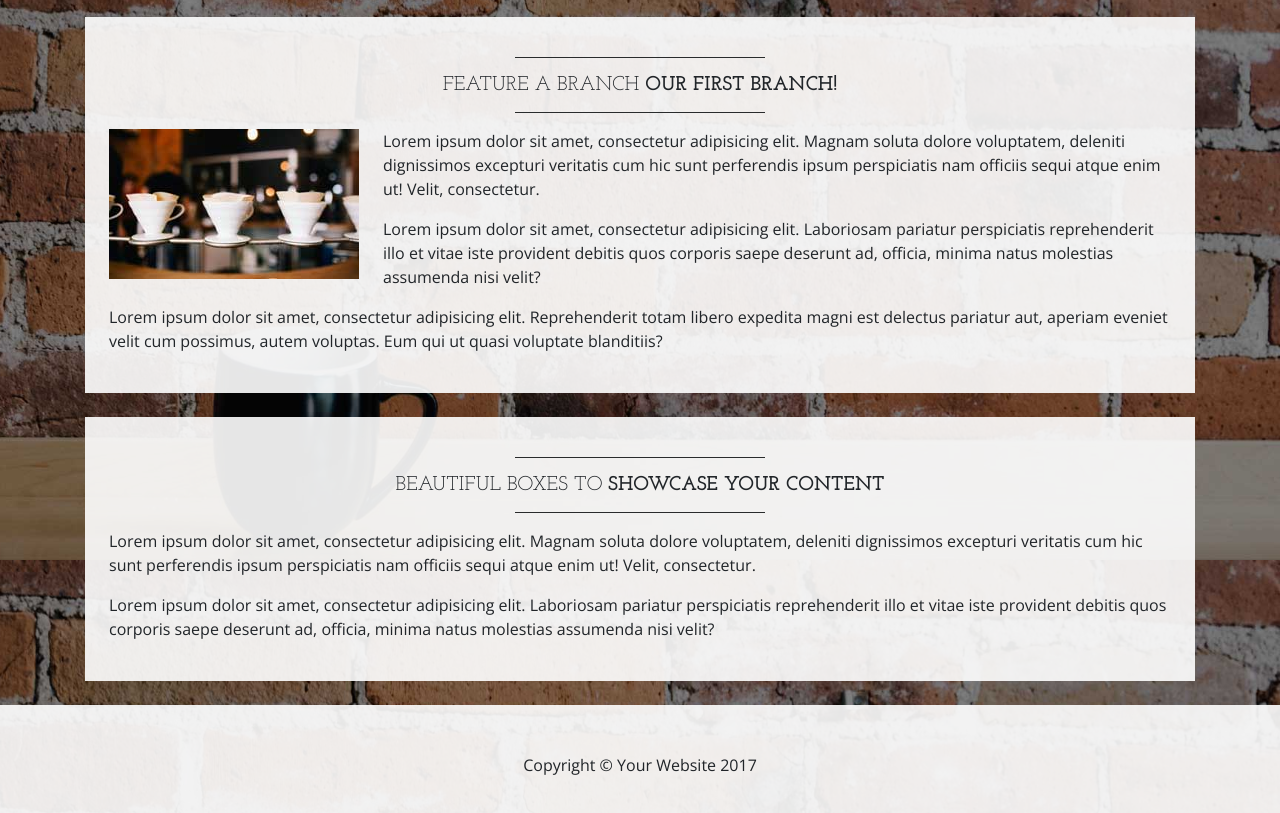
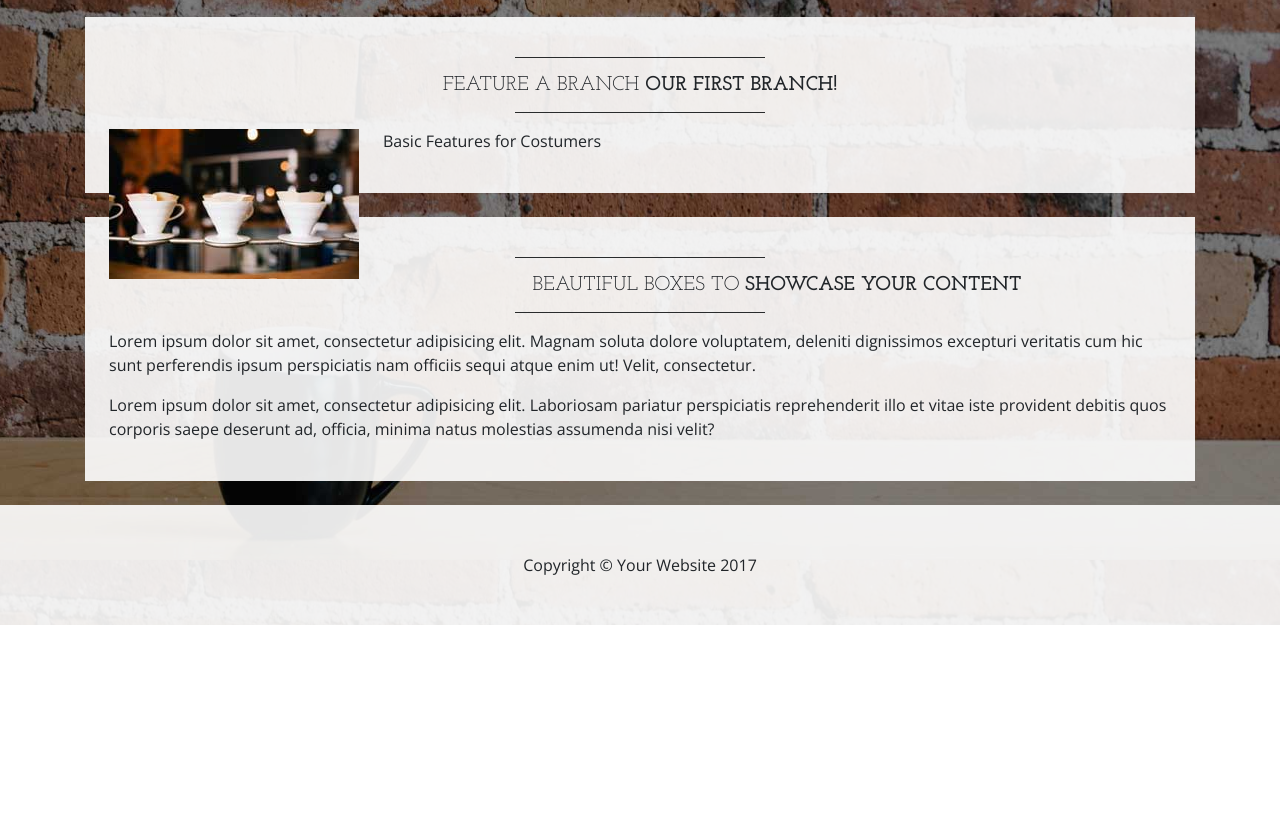
Before and after one commit to juniorcesarabreu/Git-Course-Demo, a website: page index.html in a window 1280 px wide. Shown: the part 1040-1853 px from the top of the page. After the commit the page ends 1665 px from the top, so only its background shows below. Drawn offline with nearby package versions, Linux system fonts and the light colour scheme.

Commit message:
Edited paragraph

```diff
--- a/index.html
+++ b/index.html
@@ -114,9 +114,7 @@
         </h2>
             <hr class="divider">
             <img class="img-fluid float-left mr-4 d-none d-lg-block" src="img/intro-pic.jpg" alt="">
-            <p>Lorem ipsum dolor sit amet, consectetur adipisicing elit. Magnam soluta dolore voluptatem, deleniti dignissimos excepturi veritatis cum hic sunt perferendis ipsum perspiciatis nam officiis sequi atque enim ut! Velit, consectetur.</p>
-            <p>Lorem ipsum dolor sit amet, consectetur adipisicing elit. Laboriosam pariatur perspiciatis reprehenderit illo et vitae iste provident debitis quos corporis saepe deserunt ad, officia, minima natus molestias assumenda nisi velit?</p>
-            <p>Lorem ipsum dolor sit amet, consectetur adipisicing elit. Reprehenderit totam libero expedita magni est delectus pariatur aut, aperiam eveniet velit cum possimus, autem voluptas. Eum qui ut quasi voluptate blanditiis?</p>
+            <p>Basic Features for Costumers</p>
         </div>
 
         <div class="bg-faded p-4 my-4">
```
